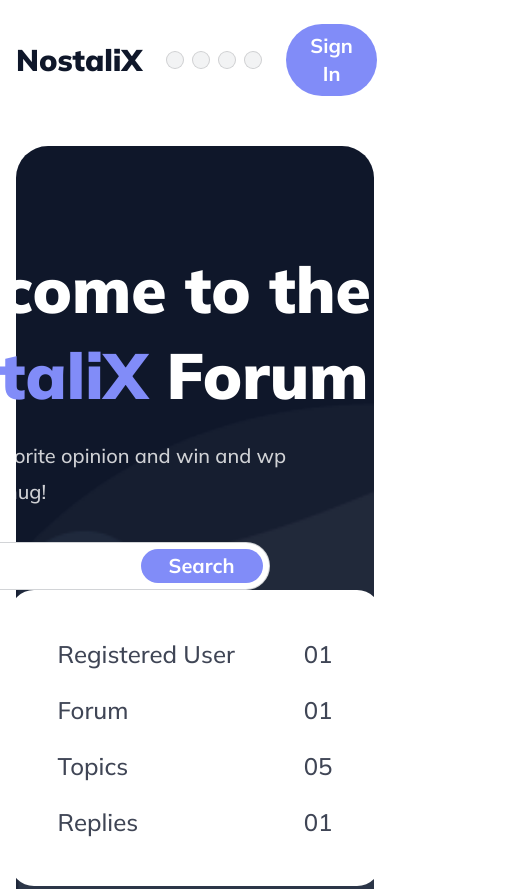
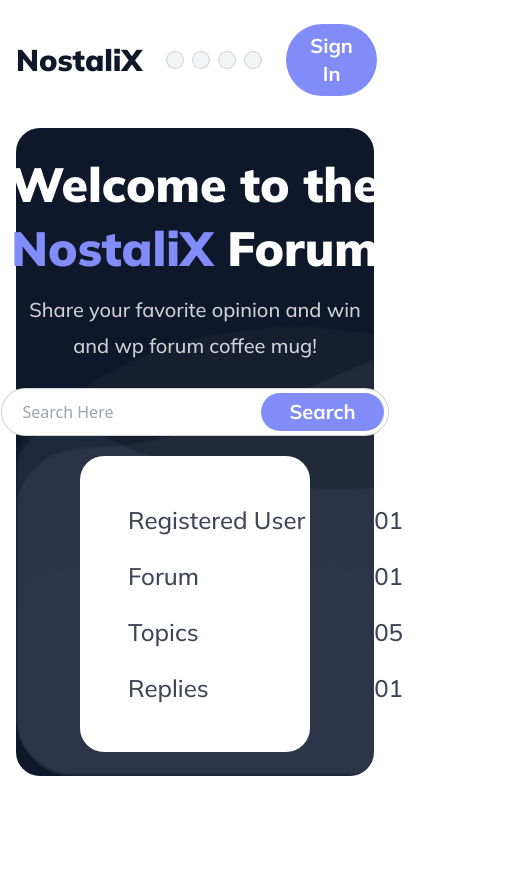
Before and after one commit to kaziMuntasirRahman/nostalix, a plain HTML site: page index.html in a window 390 px wide. Shown: the top 889 px of the page, 512 px wide, since content can reach past the window. After the commit the page ends 844 px from the top, so only its background shows below. Drawn offline with nearby package versions, Linux system fonts and the light colour scheme.

Commit message:
header section done responsively, Alhamdulillah

```diff
--- a/index.html
+++ b/index.html
@@ -26,16 +26,16 @@
       </div>
     </nav>
     <section id="banner-content"
-      class="w-full bg-slate-900 rounded-[32px] bg-cover my-[50px] p-[100px] flex flex-col lg:flex-row justify-between items-center"
+      class="w-full bg-slate-900 rounded-3xl lg:rounded-[32px] bg-cover my-8 lg:my-[50px] px-16 py-6 lg:p-[100px] flex flex-col lg:flex-row justify-between items-center gap-5"
       style="background-image: url('images/bgbanner.png')">
-      <div class="left flex flex-col gap-5">
-        <h1 class="w-[633px]"><span class="text-white text-[64px] font-black font-['Mulish'] leading-[86px]">Welcome
+      <div class="left flex flex-col items-center lg:items-start gap-3 lg:gap-5">
+        <h1 class="text-center"><span class="text-white text-5xl lg:text-[64px] font-black font-['Mulish'] leading-[64px] lg:leading-[86px]">Welcome
             to the </span><span
-            class="text-indigo-400 text-[64px] font-black font-['Mulish'] leading-[86px]">NostaliX</span><span
-            class="text-white text-[64px] font-black font-['Mulish'] leading-[86px]"> Forum</span></h1>
-        <p class="w-[455px] text-white text-opacity-80 text-xl font-medium font-['Mulish'] leading-9">Share your
+            class="text-indigo-400 text-5xl lg:text-[64px] font-black font-['Mulish'] leading-[64px] lg:leading-[86px]">NostaliX</span><span
+            class="text-white text-5xl lg:text-[64px] font-black font-['Mulish'] leading-[64px] lg:leading-[86px]"> Forum</span></h1>
+        <p class="w-full px-4 lg:px-0 lg:w-[455px] text-center lg:text-start text-white text-opacity-80 text-xl font-medium font-['Mulish'] leading-9">Share your
           favorite opinion and win and wp forum coffee mug!</p>
-        <label class="input input-bordered flex items-center gap-2 rounded-full p-[6px] max-w-min mt-3">
+        <label class="input input-bordered flex items-center gap-2 rounded-full p-1 lg:p-[6px] lg:max-w-min mt-3">
           <input type="text" class="grow ml-4" placeholder="Search Here" />
           <button class="badge badge-info px-[27px] h-full text-white bg-indigo-400">
             <h4 class="text-xl font-bold font-['Mulish']">Search</h4>
--- a/js/banner-stat.js
+++ b/js/banner-stat.js
@@ -1,7 +1,7 @@
 const bannerStat = [{field:'Registered User', number:1},{field:'Forum', number:1},{field:'Topics', number:5},{field:'Replies', number:1}];
 
 const bannerRight = document.getElementById('right');
-bannerRight.classList += 'flex flex-col p-12 bg-white gap-6 rounded-3xl'
+bannerRight.classList += 'w-full lg:max-w-min flex flex-col p-12 bg-white gap-6 rounded-3xl'
 
 for(const i of bannerStat){
   bannerRight.innerHTML += `
```
